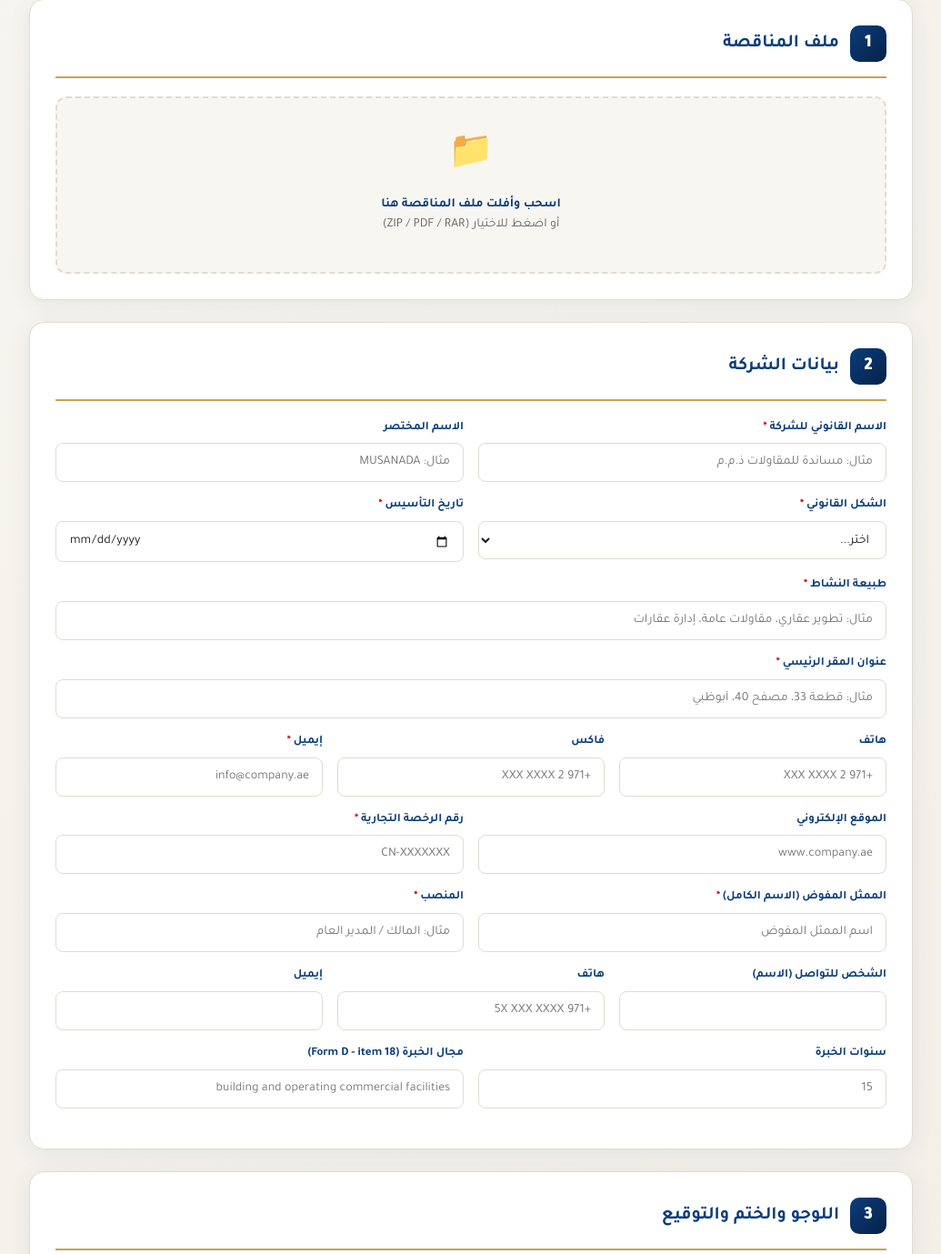
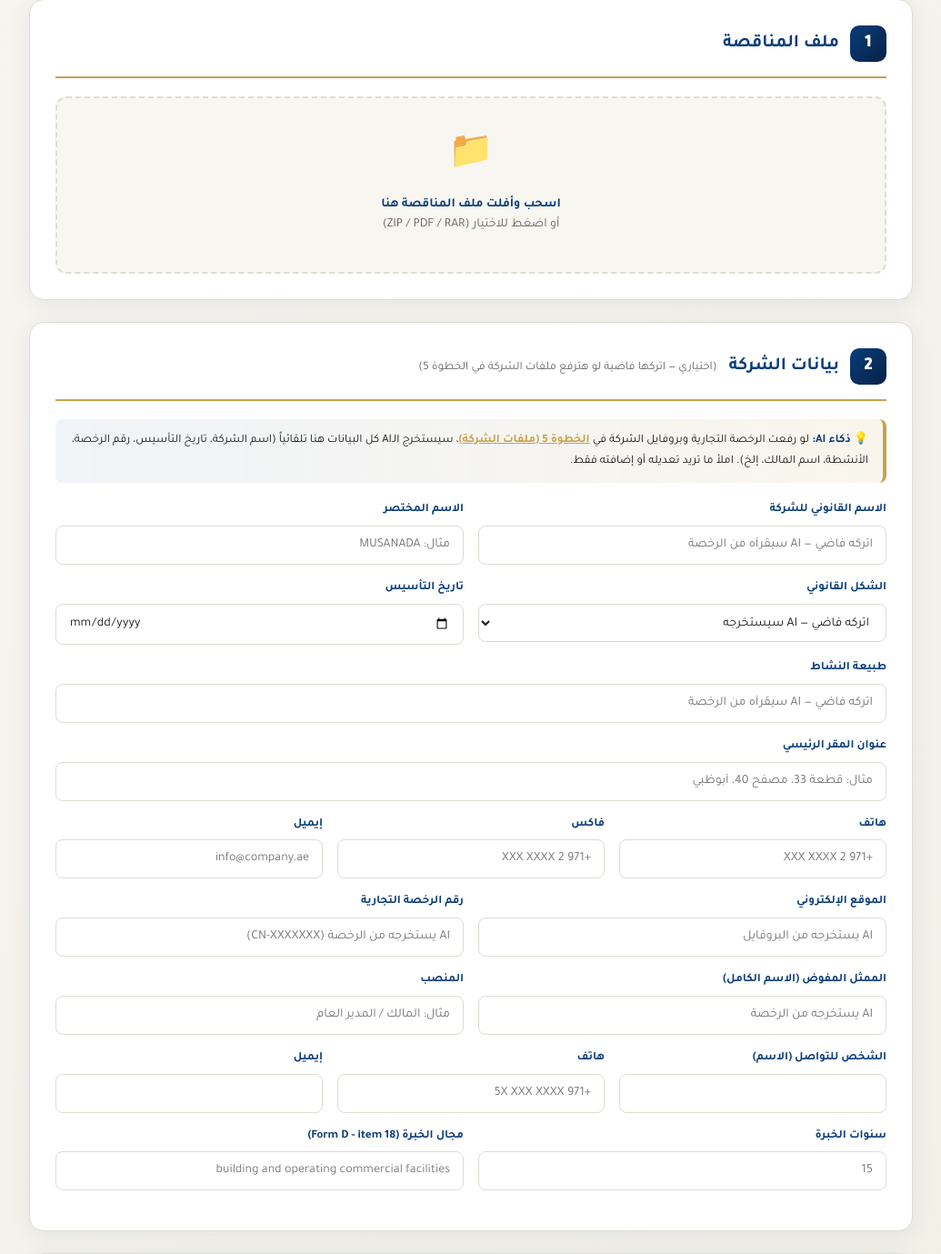
Before and after one commit to EngMahdy/musanada-app, a FastAPI app: page / in a window 1280 px wide. Shown: the part 502-1881 px from the top of the page at 91% size, without its empty margins (122-1157 px from the left). Run offline with FastAPI, Linux system fonts and the light colour scheme; parts of the project's set-up code (start-up, migrations or seed data) failed here and were passed over.

Commit message:
Make company data optional + smarter file handling
- ALL company data fields are now optional
- AI extracts everything from uploaded license/profile/works documents
- Show '_data_sources' field so user knows what came from AI vs form
- Fix: single PDF uploads now get renamed to 'Auction_Document_*' for classifier
- Add ai-tip UI showing AI will fill from documents
- Frontend confirm dialog if user provides neither name nor documents

```diff
--- a/app/main.py
+++ b/app/main.py
@@ -65,19 +65,20 @@ async def health():
 @app.post("/api/process")
 async def process_tender(
     tender_file: UploadFile = File(...),
-    company_legal_name: str = Form(...),
+    # Company data — ALL OPTIONAL (AI will extract from uploaded documents if not provided)
+    company_legal_name: str = Form(""),
     company_short_name: str = Form(""),
-    legal_form: str = Form(...),
-    establishment_date: str = Form(...),
-    nature_of_business: str = Form(...),
-    hq_address: str = Form(...),
+    legal_form: str = Form(""),
+    establishment_date: str = Form(""),
+    nature_of_business: str = Form(""),
+    hq_address: str = Form(""),
     company_phone: str = Form(""),
     company_fax: str = Form(""),
-    company_email: str = Form(...),
+    company_email: str = Form(""),
     company_website: str = Form(""),
-    trade_license_no: str = Form(...),
-    authorized_signatory_name: str = Form(...),
-    authorized_signatory_title: str = Form(...),
+    trade_license_no: str = Form(""),
+    authorized_signatory_name: str = Form(""),
+    authorized_signatory_title: str = Form(""),
     contact_person_name: str = Form(""),
     contact_person_phone: str = Form(""),
     contact_person_email: str = Form(""),
@@ -221,27 +222,49 @@ async def process_tender(
                 projects.append(ap)
                 existing_names.add(ap.get("name", "").lower())
 
+        # AI-first merge: form input > AI extraction > placeholder
+        # User-provided values take priority, but if blank, fall back to AI-extracted data
+        def best(user_val, ai_val, placeholder=""):
+            """Return user_val if non-empty, else ai_val, else placeholder."""
+            if user_val and str(user_val).strip():
+                return user_val
+            if ai_val and str(ai_val).strip():
+                return ai_val
+            return placeholder
+
+        final_company_name = best(company_legal_name, lic_intel.get("trade_name_en"), "[Company Name]")
+        final_legal_form = best(legal_form, lic_intel.get("legal_form"), "Limited Liability Company")
+        final_establishment = best(establishment_date, lic_intel.get("establishment_date"), "")
+        final_nature = best(nature_of_business, lic_intel.get("activities"), "")
+        final_license_no = best(trade_license_no, lic_intel.get("license_no"), "")
+        final_hq = best(hq_address, prof_intel.get("address") or lic_intel.get("address"), "Abu Dhabi, UAE")
+        final_phone = best(company_phone, prof_intel.get("phone"), "")
+        final_email = best(company_email, prof_intel.get("email"), "")
+        final_website = best(company_website, prof_intel.get("website"), "")
+        final_signatory = best(authorized_signatory_name, lic_intel.get("owner_name"), "[Authorized Signatory]")
+        final_title = best(authorized_signatory_title, "", "Owner / Managing Director")
+
         bidder_data = {
-            "company_legal_name": company_legal_name,
-            "company_short_name": company_short_name or prof_intel.get("short_name", ""),
-            "legal_form": legal_form,
-            "establishment_date": establishment_date or lic_intel.get("establishment_date", ""),
-            "nature_of_business": nature_of_business or lic_intel.get("activities", ""),
-            "hq_address": hq_address,
-            "bidder_address": hq_address,
+            "company_legal_name": final_company_name,
+            "company_short_name": best(company_short_name, prof_intel.get("short_name")),
+            "legal_form": final_legal_form,
+            "establishment_date": final_establishment,
+            "nature_of_business": final_nature,
+            "hq_address": final_hq,
+            "bidder_address": final_hq,
             "partners_nationality": lic_intel.get("partners_nationality", "UAE"),
-            "company_phone": company_phone or prof_intel.get("phone", ""),
+            "company_phone": final_phone,
             "company_fax": company_fax,
-            "company_email": company_email,
-            "company_website": company_website or prof_intel.get("website", ""),
-            "trade_license_no": trade_license_no or lic_intel.get("license_no", ""),
-            "authorized_signatory_name": authorized_signatory_name,
-            "authorized_signatory_title": authorized_signatory_title,
-            "contact_person_name": contact_person_name or authorized_signatory_name,
-            "contact_person_phone": contact_person_phone or company_phone,
-            "contact_person_email": contact_person_email or company_email,
+            "company_email": final_email,
+            "company_website": final_website,
+            "trade_license_no": final_license_no,
+            "authorized_signatory_name": final_signatory,
+            "authorized_signatory_title": final_title,
+            "contact_person_name": best(contact_person_name, final_signatory),
+            "contact_person_phone": best(contact_person_phone, final_phone),
+            "contact_person_email": best(contact_person_email, final_email),
             "min_exp_years": 2,
-            "experience_domain": experience_domain or "building and operating similar facilities",
+            "experience_domain": best(experience_domain, "", "building and operating similar facilities"),
             "years_experience": years_experience,
             "submission_date": datetime.now().strftime("%d-%m-%Y"),
             "projects_completed": projects,
@@ -252,6 +275,12 @@ async def process_tender(
             "signature_image_path": str(sig_path) if sig_path else None,
             "stamp_image_path": str(stamp_path) if stamp_path else None,
             "_extracted_intel": extracted_intel,  # for transparency
+            "_data_sources": {  # show user where each field came from
+                "company_legal_name": "user" if company_legal_name else ("ai_license" if lic_intel.get("trade_name_en") else "placeholder"),
+                "establishment_date": "user" if establishment_date else ("ai_license" if lic_intel.get("establishment_date") else "missing"),
+                "trade_license_no": "user" if trade_license_no else ("ai_license" if lic_intel.get("license_no") else "missing"),
+                "authorized_signatory_name": "user" if authorized_signatory_name else ("ai_license" if lic_intel.get("owner_name") else "placeholder"),
+            },
         }
 
         bidder_data_path = job_dir / "bidder_data.json"
@@ -260,26 +289,84 @@ async def process_tender(
         # ===== STEP 4: Extract tender =====
         extracted_dir = job_dir / "extracted_tender"
         extracted_dir.mkdir(exist_ok=True)
+
+        # Detect file type and handle accordingly
+        tender_filename = tender_file.filename or "uploaded_file"
+        original_suffix = Path(tender_filename).suffix.lower()
+
+        # Try as ZIP first (works for .zip and sometimes .docx/.pptx)
+        extracted_ok = False
         try:
             with zipfile.ZipFile(tender_path, 'r') as z:
-                z.extractall(extracted_dir)
-        except zipfile.BadZipFile:
-            # Maybe a PDF
-            shutil.copy2(tender_path, extracted_dir / "tender.pdf")
+                # Check if it's really a tender zip (has files)
+                names = z.namelist()
+                if names and any(n.lower().endswith(('.pdf', '.docx', '.rar')) for n in names):
+                    z.extractall(extracted_dir)
+                    extracted_ok = True
+                    print(f"✓ Extracted ZIP: {len(names)} files")
+        except (zipfile.BadZipFile, OSError) as e:
+            print(f"Not a valid ZIP: {e}")
 
-        # ===== STEP 5: Run extract_tender.py =====
+        # If not a ZIP, treat as single PDF/file
+        if not extracted_ok:
+            # Determine extension to use
+            ext = original_suffix if original_suffix in ['.pdf', '.docx', '.rar'] else '.pdf'
+            # Use the original filename, prefixed with "Auction Document" so the classifier picks it up
+            original_stem = Path(tender_filename).stem
+            # If original name doesn't contain "auction" or "rfp", prepend it
+            if 'auction' not in original_stem.lower() and 'rfp' not in original_stem.lower():
+                single_file_name = f"Auction_Document_{original_stem}{ext}"
+            else:
+                single_file_name = f"{original_stem}{ext}"
+            shutil.copy2(tender_path, extracted_dir / single_file_name)
+            print(f"✓ Treated as single file: {single_file_name}")
+
+        # ===== STEP 5: Normalize structure for extract_tender.py =====
+        # The script expects: input_dir/<TenderName>/Header Attachments/*.pdf
+        # We need to ensure there's at least one tender subfolder
         workspace_dir = job_dir / "workspace"
         workspace_dir.mkdir(exist_ok=True)
 
-        if any(p.is_dir() for p in extracted_dir.iterdir()):
-            input_dir = extracted_dir
-        else:
-            single = extracted_dir / "Tender"
+        # Check what we have
+        has_subdirs = any(p.is_dir() for p in extracted_dir.iterdir())
+        has_files = any(p.is_file() for p in extracted_dir.iterdir())
+
+        if not has_subdirs and has_files:
+            # Loose files: wrap them in a single "Tender" folder
+            tender_name = Path(tender_filename).stem.replace(" ", "_")[:60] or "Tender"
+            single = extracted_dir / tender_name
             single.mkdir(exist_ok=True)
-            for f in extracted_dir.iterdir():
+            # Add a "Header Attachments" subfolder for script compatibility
+            header_dir = single / "Header Attachments"
+            header_dir.mkdir(exist_ok=True)
+            for f in list(extracted_dir.iterdir()):
                 if f.is_file():
-                    shutil.move(str(f), str(single / f.name))
-            input_dir = extracted_dir
+                    shutil.move(str(f), str(header_dir / f.name))
+            print(f"✓ Wrapped loose files into folder: {tender_name}")
+        elif has_subdirs:
+            # Has subfolders - check if any subfolder has PDF directly (might need Header Attachments wrapper)
+            for sub in extracted_dir.iterdir():
+                if sub.is_dir():
+                    # Look for PDFs at top level of subfolder
+                    pdfs_at_top = list(sub.glob("*.pdf"))
+                    has_header = (sub / "Header Attachments").exists() or any(
+                        d.is_dir() for d in sub.iterdir()
+                    )
+                    if pdfs_at_top and not has_header:
+                        # Wrap them in Header Attachments
+                        header_dir = sub / "Header Attachments"
+                        header_dir.mkdir(exist_ok=True)
+                        for pdf in pdfs_at_top:
+                            shutil.move(str(pdf), str(header_dir / pdf.name))
+                        print(f"✓ Wrapped PDFs in Header Attachments for {sub.name}")
+
+        input_dir = extracted_dir
+
+        # Log structure for debugging
+        print(f"=== Input structure ===")
+        for p in sorted(extracted_dir.rglob("*")):
+            if p.is_file():
+                print(f"  {p.relative_to(extracted_dir)}")
 
         run_cmd(["python3", str(SCRIPTS_DIR / "extract_tender.py"), str(input_dir), str(workspace_dir)])
 
@@ -289,8 +376,30 @@ async def process_tender(
         # Find tender dirs
         tender_dirs = [d for d in workspace_dir.iterdir()
                        if d.is_dir() and (d / "tender_meta.json").exists()]
+
         if not tender_dirs:
-            raise HTTPException(500, "Could not extract tender data from the file")
+            # Detailed diagnostic
+            workspace_contents = []
+            for p in workspace_dir.rglob("*"):
+                workspace_contents.append(str(p.relative_to(workspace_dir)))
+
+            extracted_list = []
+            for p in extracted_dir.rglob("*"):
+                if p.is_file():
+                    extracted_list.append(str(p.relative_to(extracted_dir)))
+
+            error_detail = (
+                f"تعذّر استخراج بيانات المناقصة من الملف '{tender_filename}'.\n\n"
+                f"محتوى الملف المستخرج ({len(extracted_list)} ملف):\n" +
+                "\n".join(f"  - {p}" for p in extracted_list[:20]) +
+                "\n\nالأسباب المحتملة:\n"
+                "  1. الملف فاضي أو تالف\n"
+                "  2. وثيقة المناقصة ليست PDF\n"
+                "  3. صيغة Auction Document مختلفة عن DMT/ADIO المعتاد\n"
+                "  4. الـPDF محمي بكلمة سر\n\n"
+                "حاول رفع الملف بالكامل (ZIP فيه Auction Document.pdf)."
+            )
+            raise HTTPException(500, error_detail)
 
         # ===== STEP 7+: Process each tender =====
         all_outputs = []
--- a/app/templates/index.html
+++ b/app/templates/index.html
@@ -472,6 +472,27 @@
   .ai-note strong {
     color: var(--navy);
   }
+  .ai-tip {
+    background: linear-gradient(90deg, rgba(11,61,122,0.06), rgba(201,162,76,0.10));
+    border-right: 4px solid var(--gold);
+    border-radius: 8px;
+    padding: 12px 16px;
+    font-size: 13px;
+    line-height: 1.8;
+    color: var(--text);
+    margin-bottom: 20px;
+  }
+  .ai-tip strong {
+    color: var(--navy);
+  }
+  .ai-tip a {
+    color: var(--gold);
+    text-decoration: underline;
+    font-weight: 700;
+  }
+  .card-header h3 small {
+    margin-right: 8px;
+  }
 
   /* === SUBMIT === */
   .submit-section {
@@ -668,17 +689,24 @@
       </div>
     </div>
 
-    <!-- STEP 2: COMPANY DATA -->
+    <!-- STEP 2: COMPANY DATA (Optional - AI fills from documents) -->
     <div class="card">
       <div class="card-header">
         <div class="icon">2</div>
-        <h3>بيانات الشركة</h3>
+        <h3>بيانات الشركة <small style="font-weight:400;color:var(--text-light);font-size:13px;">(اختياري — اتركها فاضية لو هترفع ملفات الشركة في الخطوة 5)</small></h3>
+      </div>
+
+      <div class="ai-tip">
+        <strong>💡 ذكاء AI:</strong> لو رفعت الرخصة التجارية وبروفايل الشركة في
+        <a href="#" onclick="document.querySelector('.card:nth-of-type(5)').scrollIntoView({behavior:'smooth'});return false;">الخطوة 5 (ملفات الشركة)</a>،
+        سيستخرج الـAI كل البيانات هنا تلقائياً (اسم الشركة، تاريخ التأسيس، رقم الرخصة، الأنشطة، اسم المالك، إلخ).
+        املأ ما تريد تعديله أو إضافته فقط.
       </div>
 
       <div class="form-row">
         <div class="form-group">
-          <label>الاسم القانوني للشركة <span class="required">*</span></label>
-          <input type="text" name="company_legal_name" required placeholder="مثال: مساندة للمقاولات ذ.م.م">
+          <label>الاسم القانوني للشركة</label>
+          <input type="text" name="company_legal_name" placeholder="اتركه فاضي — AI سيقرأه من الرخصة">
         </div>
         <div class="form-group">
           <label>الاسم المختصر</label>
@@ -688,9 +716,9 @@
 
       <div class="form-row">
         <div class="form-group">
-          <label>الشكل القانوني <span class="required">*</span></label>
-          <select name="legal_form" required>
-            <option value="">اختر...</option>
+          <label>الشكل القانوني</label>
+          <select name="legal_form">
+            <option value="">اتركه فاضي — AI سيستخرجه</option>
             <option>Limited Liability Company (LLC)</option>
             <option>Sole Proprietorship LLC</option>
             <option>Public Joint Stock Company (PJSC)</option>
@@ -699,22 +727,22 @@
           </select>
         </div>
         <div class="form-group">
-          <label>تاريخ التأسيس <span class="required">*</span></label>
-          <input type="date" name="establishment_date" required>
+          <label>تاريخ التأسيس</label>
+          <input type="date" name="establishment_date">
         </div>
       </div>
 
       <div class="form-row single">
         <div class="form-group">
-          <label>طبيعة النشاط <span class="required">*</span></label>
-          <input type="text" name="nature_of_business" required placeholder="مثال: تطوير عقاري، مقاولات عامة، إدارة عقارات">
+          <label>طبيعة النشاط</label>
+          <input type="text" name="nature_of_business" placeholder="اتركه فاضي — AI سيقرأه من الرخصة">
         </div>
       </div>
 
       <div class="form-row single">
         <div class="form-group">
-          <label>عنوان المقر الرئيسي <span class="required">*</span></label>
-          <input type="text" name="hq_address" required placeholder="مثال: قطعة 33، مصفح 40، أبوظبي">
+          <label>عنوان المقر الرئيسي</label>
+          <input type="text" name="hq_address" placeholder="مثال: قطعة 33، مصفح 40، أبوظبي">
         </div>
       </div>
 
@@ -728,30 +756,30 @@
           <input type="text" name="company_fax" placeholder="+971 2 XXX XXXX">
         </div>
         <div class="form-group">
-          <label>إيميل <span class="required">*</span></label>
-          <input type="email" name="company_email" required placeholder="info@company.ae">
+          <label>إيميل</label>
+          <input type="email" name="company_email" placeholder="info@company.ae">
         </div>
       </div>
 
       <div class="form-row">
         <div class="form-group">
           <label>الموقع الإلكتروني</label>
-          <input type="text" name="company_website" placeholder="www.company.ae">
+          <input type="text" name="company_website" placeholder="AI يستخرجه من البروفايل">
         </div>
         <div class="form-group">
-          <label>رقم الرخصة التجارية <span class="required">*</span></label>
-          <input type="text" name="trade_license_no" required placeholder="CN-XXXXXXX">
+          <label>رقم الرخصة التجارية</label>
+          <input type="text" name="trade_license_no" placeholder="AI يستخرجه من الرخصة (CN-XXXXXXX)">
         </div>
       </div>
 
       <div class="form-row">
         <div class="form-group">
-          <label>الممثل المفوض (الاسم الكامل) <span class="required">*</span></label>
-          <input type="text" name="authorized_signatory_name" required placeholder="اسم الممثل المفوض">
+          <label>الممثل المفوض (الاسم الكامل)</label>
+          <input type="text" name="authorized_signatory_name" placeholder="AI يستخرجه من الرخصة">
         </div>
         <div class="form-group">
-          <label>المنصب <span class="required">*</span></label>
-          <input type="text" name="authorized_signatory_title" required placeholder="مثال: المالك / المدير العام">
+          <label>المنصب</label>
+          <input type="text" name="authorized_signatory_title" placeholder="مثال: المالك / المدير العام">
         </div>
       </div>
 
@@ -1216,6 +1244,20 @@
       return;
     }
 
+    // Check: either company name OR license document must be provided
+    const hasName = document.querySelector('[name="company_legal_name"]').value.trim();
+    const hasLicense = document.getElementById('in_license') && document.getElementById('in_license').files.length;
+    const hasProfile = document.getElementById('in_profile') && document.getElementById('in_profile').files.length;
+
+    if (!hasName && !hasLicense && !hasProfile) {
+      const proceed = confirm(
+        '⚠️ لم تدخل اسم الشركة ولم ترفع الرخصة أو البروفايل.\n\n' +
+        'النماذج ستحتوي على placeholder بدلاً من بيانات الشركة الفعلية.\n\n' +
+        'هل تريد المتابعة؟'
+      );
+      if (!proceed) return;
+    }
+
     const form = e.target;
     const formData = new FormData(form);
 
```
